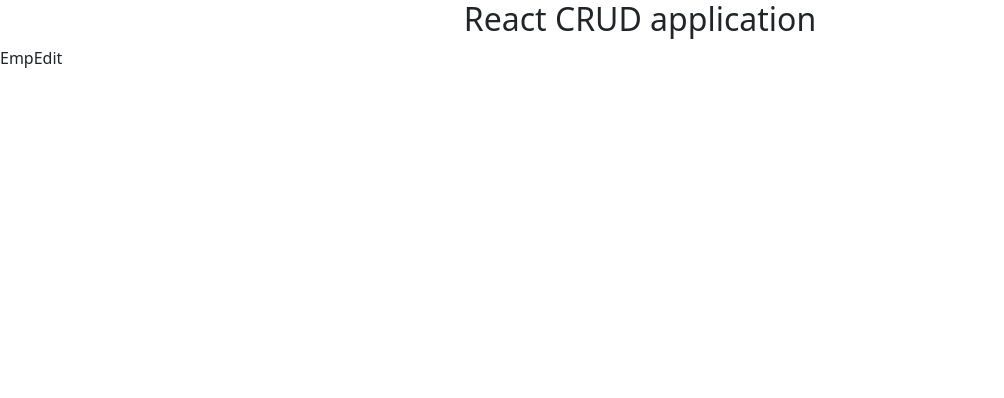
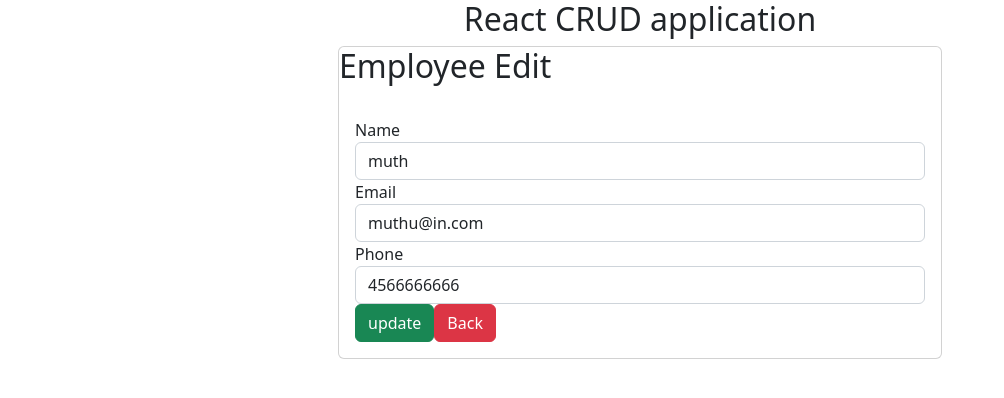
Before and after one commit to mythily-muthu/crud_operation, a React (Create React App) app: page /employee/edit/1 in a window 1280 px wide. Shown: the top 398 px of the page, without its empty margins (0-1004 px from the left). Built offline with nearby package versions, Linux system fonts and the light colour scheme; data requests are answered from the project's data file.

Commit message:
Feat: added employee edit component

```diff
--- a/db.json
+++ b/db.json
@@ -2,9 +2,10 @@
   "employees": [
     {
       "id": 1,
-      "name": "muthu",
+      "name": "muth",
       "email": "muthu@in.com",
-      "phone": "98766567889"
+      "phone": "98766567889",
+      "phone_number": "4566666666"
     },
     {
       "id": 2
@@ -180,6 +181,54 @@
       "name": "g",
       "email": "g@gmail.com",
       "phone": "g"
+    },
+    {
+      "id": 648,
+      "name": "sdfcv",
+      "email": "dsc@gmail.com",
+      "phone": "sd"
+    },
+    {
+      "id": 649,
+      "name": "mythu",
+      "email": "mythu@gmail.com",
+      "phone": "565777"
+    },
+    {
+      "id": 721,
+      "name": "mythu",
+      "email": "sfsa@gmail.com",
+      "phone": "8768"
+    },
+    {
+      "id": 328,
+      "name": "df3eawf ",
+      "email": "yer5tsere4rg@gmail.com",
+      "phone": "f waefwea"
+    },
+    {
+      "id": 414,
+      "name": "t4r3t34",
+      "email": "f3r2wf234@gmail.com",
+      "phone": "3r342qr234"
+    },
+    {
+      "id": 301,
+      "name": "fweafw",
+      "email": "f2awfewa@gmail.com",
+      "phone": " fweaf ewaf"
+    },
+    {
+      "id": 905,
+      "name": "tset3etetret",
+      "email": "34t43t43t4@gmail.com",
+      "phone": "test34t"
+    },
+    {
+      "id": 86,
+      "name": "fawefewaf",
+      "email": "fweafweafe@gmail.com",
+      "phone": "fweafewa"
     }
   ]
 }
--- a/src/EmpCreate.js
+++ b/src/EmpCreate.js
@@ -8,21 +8,18 @@ const EmpCreate = () => {
 
     let [employees, setEmployees] = useState(
         {
-            id: "",
             name: "",
             email: "@gmail.com",
             phone: "",
-
         });
 
     let handleSubmit = async () => {
         let id = Math.floor(Math.random() * 1000);
         await axios.post(" http://localhost:8000/employees", {
-            id: id,
+            id,
             ...employees,
         })
-        console.log("submitted")
-        history('/')
+        console.log("hisfwafew")
     }
     return (
         <div>
--- a/src/EmpEdit.js
+++ b/src/EmpEdit.js
@@ -1,9 +1,120 @@
-import React from 'react'
+import axios from "axios";
+import React, { useState } from "react";
+import { useEffect } from "react";
+import { Link, useNavigate, useParams } from "react-router-dom";
 
-const EmpEdit = () => {
+const EditEmployee = () => {
+    const history = useNavigate();
+    const url_parms = useParams();
+    const [employeeData, setEmployeeData] = useState({
+        name: "",
+        email: "",
+        phone_number: "",
+    });
+
+    let getEmployeeData = async () => {
+        let res = await axios.get(
+            `http://localhost:8000/employees/${url_parms.emp_id}`
+        );
+        setEmployeeData(res.data);
+    };
+
+    const handleEdit = (e, id) => {
+        e.preventDefault();
+
+        axios.put(`http://localhost:8000/employees/${id}`, {
+            id: id,
+            ...employeeData,
+        });
+        history("/");
+    };
+
+
+    useEffect(() => {
+        getEmployeeData();
+    }, []);
     return (
-        <div>EmpEdit</div>
-    )
-}
+        <div>
+            <div className="row">
+                <div className="offset-lg-3 col-lg-6">
+                    <form className="container">
+                        <div className="card" style={{ textAlign: "left" }}>
+                            <div className="card-title">
+                                <h2>Employee Edit</h2>
+                            </div>
+                            <div className="card-body">
+                                <div className="row">
+                                    <div className="col-lg-12">
+                                        <div className="form-group">
+                                            <label>Name</label>
+                                            <input
+                                                value={employeeData.name}
+                                                onChange={(e) =>
+                                                    setEmployeeData({
+                                                        ...employeeData,
+                                                        name: e.target.value,
+                                                    })
+                                                }
+                                                required
+                                                className="form-control"
+                                            ></input>
+                                        </div>
+                                    </div>
 
-export default EmpEdit
+                                    <div className="col-lg-12">
+                                        <div className="form-group">
+                                            <label>Email</label>
+                                            <input
+                                                className="form-control"
+                                                value={employeeData.email}
+                                                onChange={(e) =>
+                                                    setEmployeeData({
+                                                        ...employeeData,
+                                                        email: e.target.value,
+                                                    })
+                                                }
+                                            ></input>
+                                        </div>
+                                    </div>
+
+                                    <div className="col-lg-12">
+                                        <div className="form-group">
+                                            <label>Phone</label>
+                                            <input
+                                                className="form-control"
+                                                value={employeeData.phone_number}
+                                                onChange={(e) =>
+                                                    setEmployeeData({
+                                                        ...employeeData,
+                                                        phone_number: e.target.value,
+                                                    })
+                                                }
+                                            ></input>
+                                        </div>
+                                    </div>
+
+                                    <div className="col-lg-12">
+                                        <div className="form-group">
+                                            <button
+                                                className="btn btn-success"
+                                                type="submit"
+                                                onClick={(e) => handleEdit(e, employeeData.id)}
+                                            >
+                                                update
+                                            </button>
+                                            <Link to="/" className="btn btn-danger">
+                                                Back
+                                            </Link>
+                                        </div>
+                                    </div>
+                                </div>
+                            </div>
+                        </div>
+                    </form>
+                </div>
+            </div>
+        </div>
+    );
+};
+
+export default EditEmployee;
--- a/src/EmpListing.js
+++ b/src/EmpListing.js
@@ -1,15 +1,28 @@
 import axios from 'axios'
 import React, { useState, useEffect } from 'react'
-import { Link } from 'react-router-dom';
+import { Link, useNavigate } from 'react-router-dom';
 
 const EmpListing = () => {
 
     let [empData, setEmpData] = useState([])
+    let navigate = useNavigate()
 
 
 
+    let LoadEdit = (id) => {
+        navigate("/employee/edit/" + id)
+    }
 
 
+    let LoadDetails = (id) => {
+        navigate("/employee/details/" + id)
+    }
+
+
+
+    let RemoveFunction = (id) => {
+        navigate("/")
+    }
 
 
 
@@ -53,7 +66,7 @@ const EmpListing = () => {
                                         <td>{item.phone}</td>
                                         <td><a onClick={() => { LoadEdit(item.id) }} className='btn btn-success'>Edit</a>
                                             <a onClick={() => { RemoveFunction(item.id) }} className='btn btn-danger'>Remove</a>
-                                            <a onClick={() => { LoadDetail(item.id) }} className='btn btn-primary'>Details</a></td>
+                                            <a onClick={() => { LoadDetails(item.id) }} className='btn btn-primary'>Details</a></td>
                                     </tr>
                                 ))}
                         </tbody>
```
